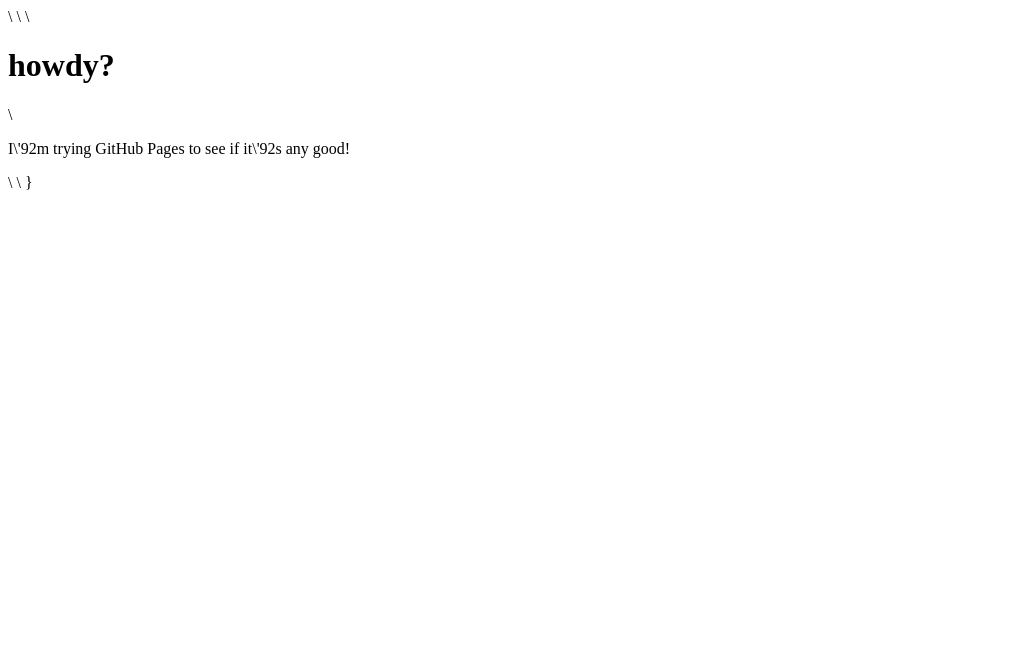
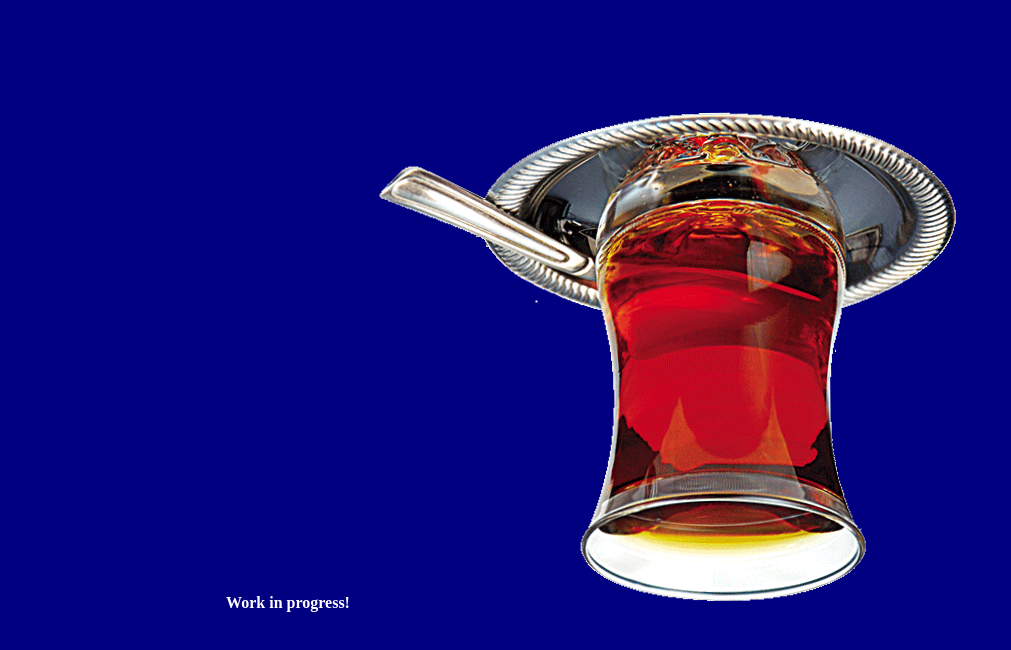
Before and after one commit to anhkog3/anhkog3.github.io, a plain HTML site: page index.html in a window 1280 px wide. Shown: the whole page, without its empty margins (0-1011 px from the left). Drawn offline with Linux system fonts and the light colour scheme.

Commit message:
Add files via upload

```diff
--- a/index.html
+++ b/index.html
@@ -1,7 +1,32 @@
-<!DOCTYPE html> \
-<html>\
-<body>\
-<h1>howdy?</h1>\
-<p>I\'92m trying GitHub Pages to see if it\'92s any good!</p>\
-</body>\
-</html>}
+<!DOCTYPE html>
+<html lang="en" dir="ltr">
+  <head>
+    <meta charset="utf-8">
+    <title>Work in progress!</title>
+    <style>
+      body {
+		text-align: center;
+		padding: 100px 0 0 0;
+		color: #fff;
+		background: #000080;
+  }
+
+#loading {
+		-webkit-animation: rotation 2s infinite linear;
+}
+
+@-webkit-keyframes rotation {
+		from {
+				-webkit-transform: rotate(0deg);
+		}
+		to {
+				-webkit-transform: rotate(359deg);
+		}
+}
+    </style>
+  </head>
+  <body>
+    <strong>Work in progress!</strong>
+    <img id="loading" src="tea.png">
+  </body>
+</html>
```
Also changed, not shown: tea.png (added).
